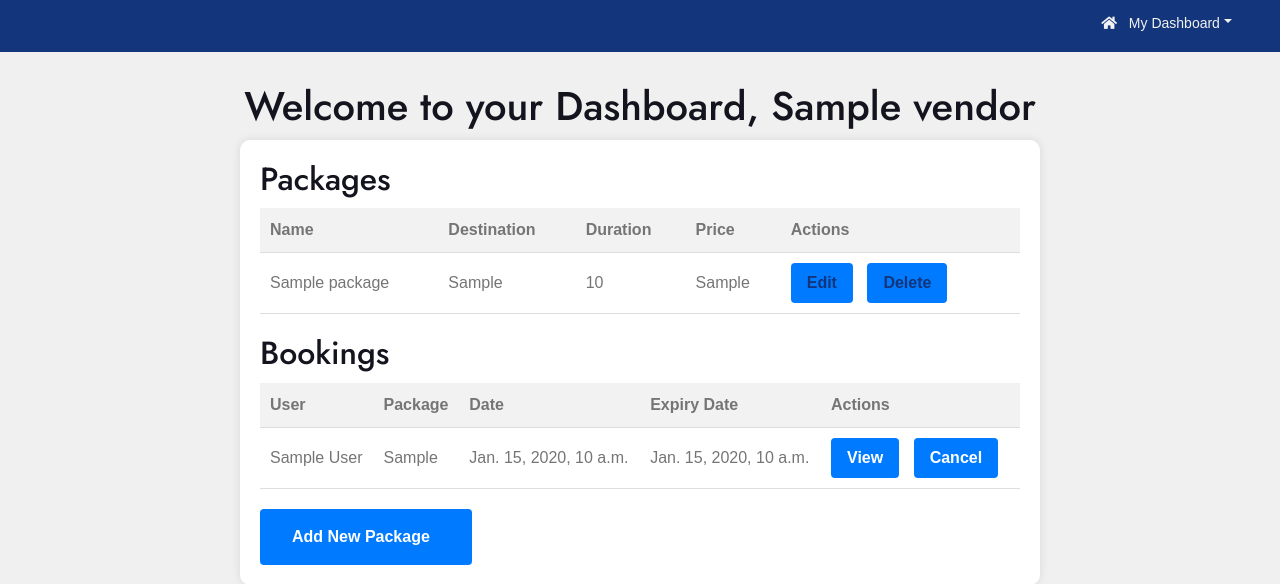
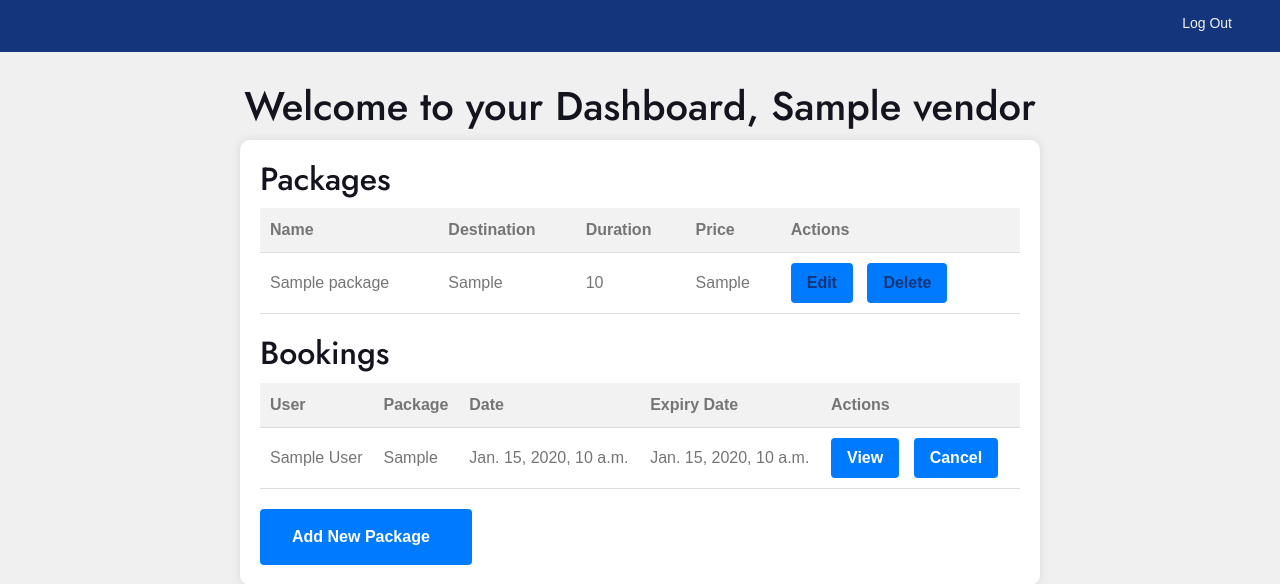
Before and after one commit to Naziyamol/tour_package, a Django app: page /vendor/1/ in a window 1280 px wide. Shown: the top 584 px of the page. Run offline with Django 4.2, Linux system fonts and the light colour scheme; tables that the repository leaves empty hold one stand-in row (values such as "Sample post"); some libraries are stand-ins or nearby versions.

Commit message:
complete

```diff
--- a/tour/templates/registerVendor.html
+++ b/tour/templates/registerVendor.html
@@ -18,7 +18,7 @@
             </div>
             <div class="form-inner">
 
-                <form action="{% url 'login' %}" class="signup" method="post">
+                <form action="{% url 'vendor_register' %}" class="signup" method="post">
                     {% csrf_token %}
                     <d class="form first">
                         <div class="title-text">
--- a/tour/templates/vendor.html
+++ b/tour/templates/vendor.html
@@ -47,28 +47,8 @@
         <div class="col-lg-4 text-center text-lg-end">
           <div class="d-inline-flex align-items-center" style="height: 45px">
             <div class="dropdown">
-              <a
-                href="#"
-                class="dropdown-toggle text-light"
-                data-bs-toggle="dropdown"
-                ><small><i class="fa fa-home me-2"></i> My Dashboard</small></a
-              >
-              <div class="dropdown-menu rounded">
-                <a href="#" class="dropdown-item"
-                  ><i class="fas fa-user-alt me-2"></i> My Profile</a
-                >
-                <a href="#" class="dropdown-item"
-                  ><i class="fas fa-comment-alt me-2"></i> Inbox</a
-                >
-                <a href="#" class="dropdown-item"
-                  ><i class="fas fa-bell me-2"></i> Notifications</a
-                >
-                <a href="#" class="dropdown-item"
-                  ><i class="fas fa-cog me-2"></i> Account Settings</a
-                >
-                <a href="#" class="dropdown-item"
-                  ><i class="fas fa-power-off me-2"></i> Log Out</a
-                >
+              <a href="{% url 'logout' %}" class=" text-light" ><small> Log Out</small></a>
+
               </div>
             </div>
           </div>
--- a/tour/views.py
+++ b/tour/views.py
@@ -82,7 +82,7 @@ def login(request):
             try:
                 data=Vendor.objects.get(email=email,password=password)
                 if data:
-                     return redirect('vendor', vid=data.id)
+                    return redirect('vendor', vid=data.id)
                 else:
                     error_message = "Invalid credentials. Please try again."
             except:
```
